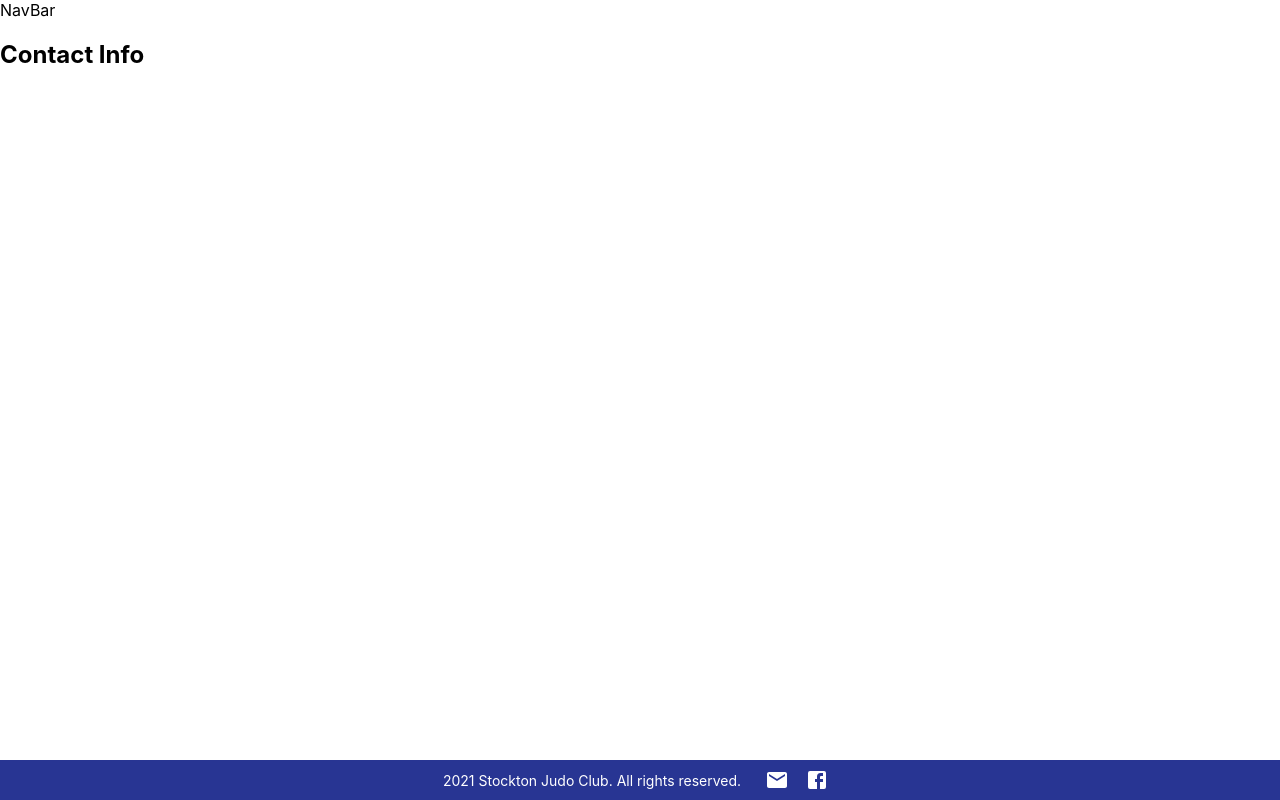
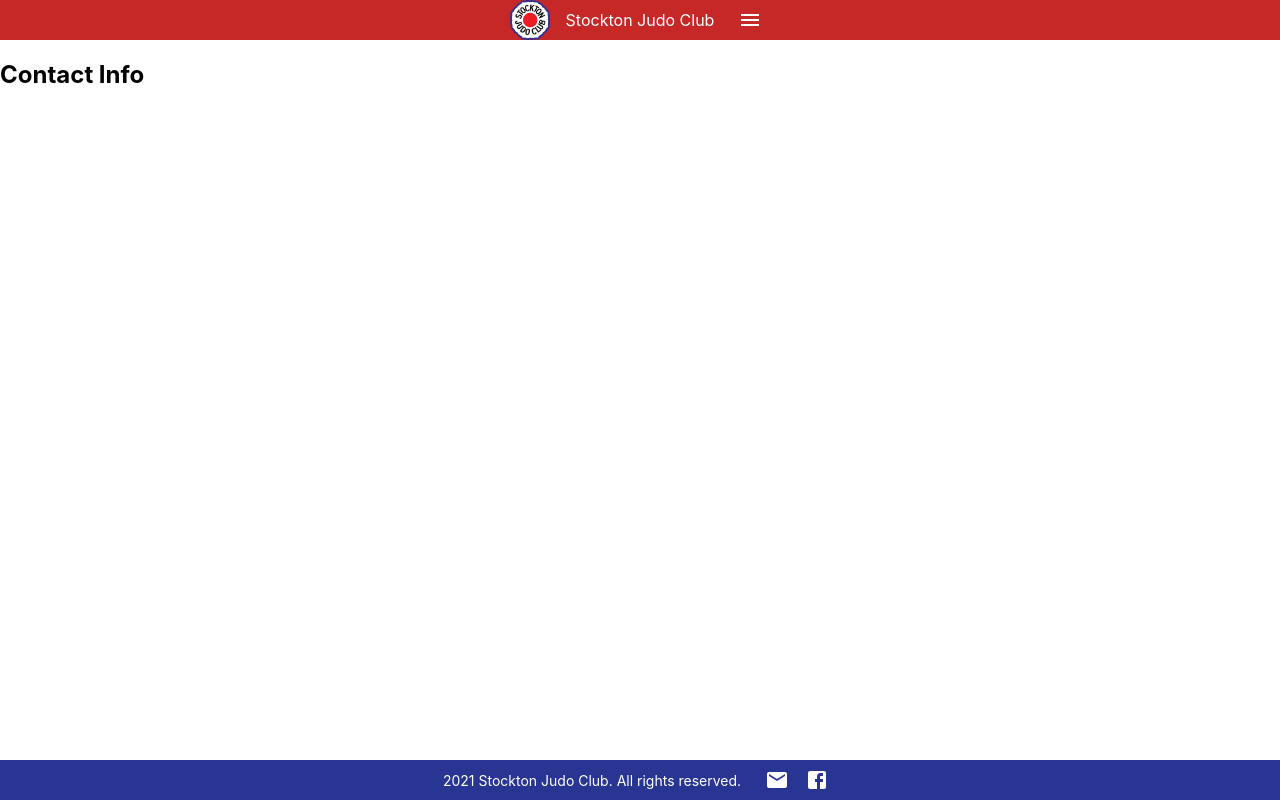
Before and after one commit to MJADangcil/stockton-judo-club, a React (Create React App) app: page /contact-info in a window 1280 px wide. Built offline with nearby package versions, Linux system fonts and the light colour scheme.

Commit message:
Updated nav

```diff
--- a/src/components/NavBar/NavBar.js
+++ b/src/components/NavBar/NavBar.js
@@ -1,16 +1,6 @@
 import React from 'react';
-
-import AppBar from '@mui/material/AppBar';
-import Box from '@mui/material/Box';
-import Button from '@mui/material/Button';
-import Grid from '@mui/material/Grid';
-import Divider from '@mui/material/Divider';
-import Toolbar from '@mui/material/Toolbar';
-import Stack from '@mui/material/Stack';
-import Link from '@mui/material/Link';
-
-import makeStyles from '@mui/styles/makeStyles';
-
+import { useTheme } from '@mui/material/styles';
+import { useMediaQuery, Container, Grid, IconButton } from '@mui/material';
 import MenuIcon from '@mui/icons-material/Menu';
 
 const sections = [
@@ -22,10 +12,49 @@ const sections = [
 ];
 
 function NavBar() {
+  // const theme = useTheme();
+  // const matches = useMediaQuery(theme.breakpoints.up('sm'));
+
   return (
-    <nav>
-      NavBar
-    </nav>
+    <Container
+      component='nav'
+      maxWidth={false}
+      sx={{
+        backgroundColor: 'primary.main',
+        color: 'primary.text',
+      }}
+    >
+      <Grid
+        component='div'
+        container
+        columnGap={2}
+        sx={{
+          justifyContent: 'center',
+          alignItems: 'center',
+        }}
+      >
+        <Grid
+          component='img'
+          item
+          src='/logo512.png'
+          alt='Stockton Judo Club logo'
+          sx={{ height: '40px', width: '40px' }}
+        />
+        <Grid component='span' item>
+          Stockton Judo Club
+        </Grid>
+        <Grid component='div' item>
+          <IconButton
+            component='button'
+            title='Navigation bar menu'
+            aria-label='Navigation bar menu'
+            sx={{ color: 'primary.text' }}
+          >
+            <MenuIcon />
+          </IconButton>
+        </Grid>
+      </Grid>
+    </Container>
   );
 }
 
```
Also changed, not shown: src/theme.js (+7 -0 lines).
